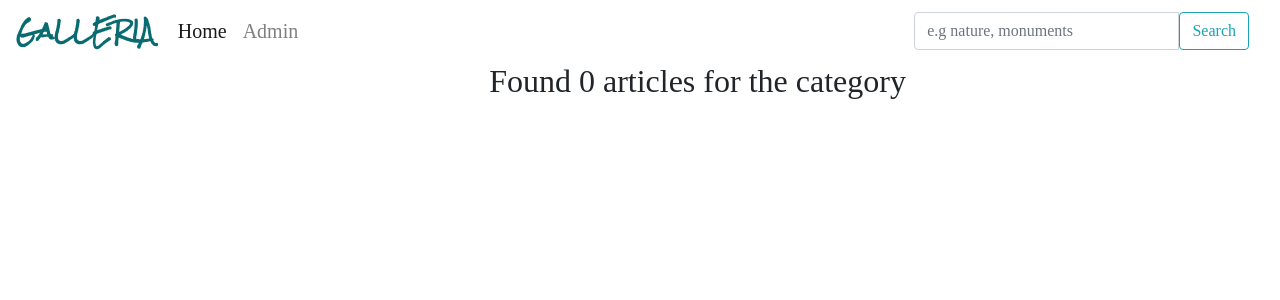
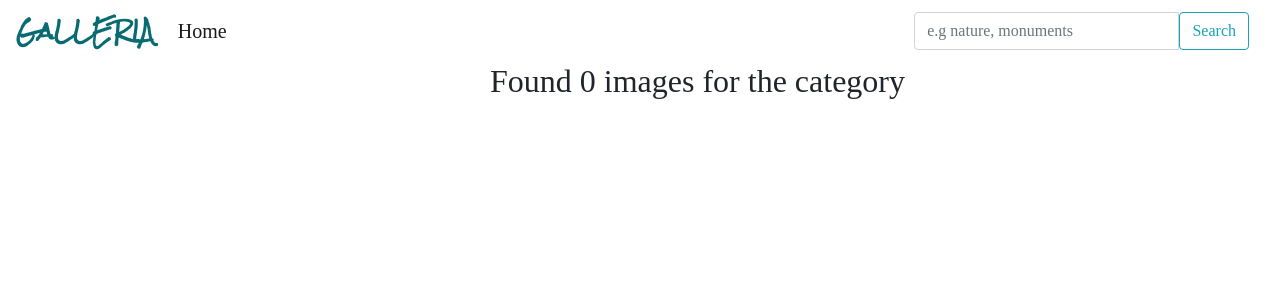
Before and after one commit to kangangi/Gallery, a Django app: page /search/ in a window 1280 px wide. Shown: the top 300 px of the page. Run offline with Django 3.2, Linux system fonts and the light colour scheme; some libraries are stand-ins or nearby versions; some web fonts are replaced.

Commit message:
deploy to heroku

```diff
--- a/photos/templates/navbar.html
+++ b/photos/templates/navbar.html
@@ -19,9 +19,9 @@
                 <li class="nav-item active">
                     <a class="nav-link" href="{% url 'index' %}">Home <span class="sr-only">(current)</span></a>
                 </li>
-                <li class="nav-item">
+                <!-- <li class="nav-item">
                     <a class="nav-link" href="/admin"> Admin</a>
-                </li>
+                </li> -->
 
             </ul>
             <div class = "col-sm-4 col-md-4 navbar-right">
--- a/photos/templates/search.html
+++ b/photos/templates/search.html
@@ -14,7 +14,7 @@
         </div>
         {% endfor%}
         {% else %}
-        <h2 class="header-alt">Found 0 articles for the category </h2>
+        <h2 class="header-alt">Found 0 images for the category </h2>
         {% endif %}
 
 </div>
```
